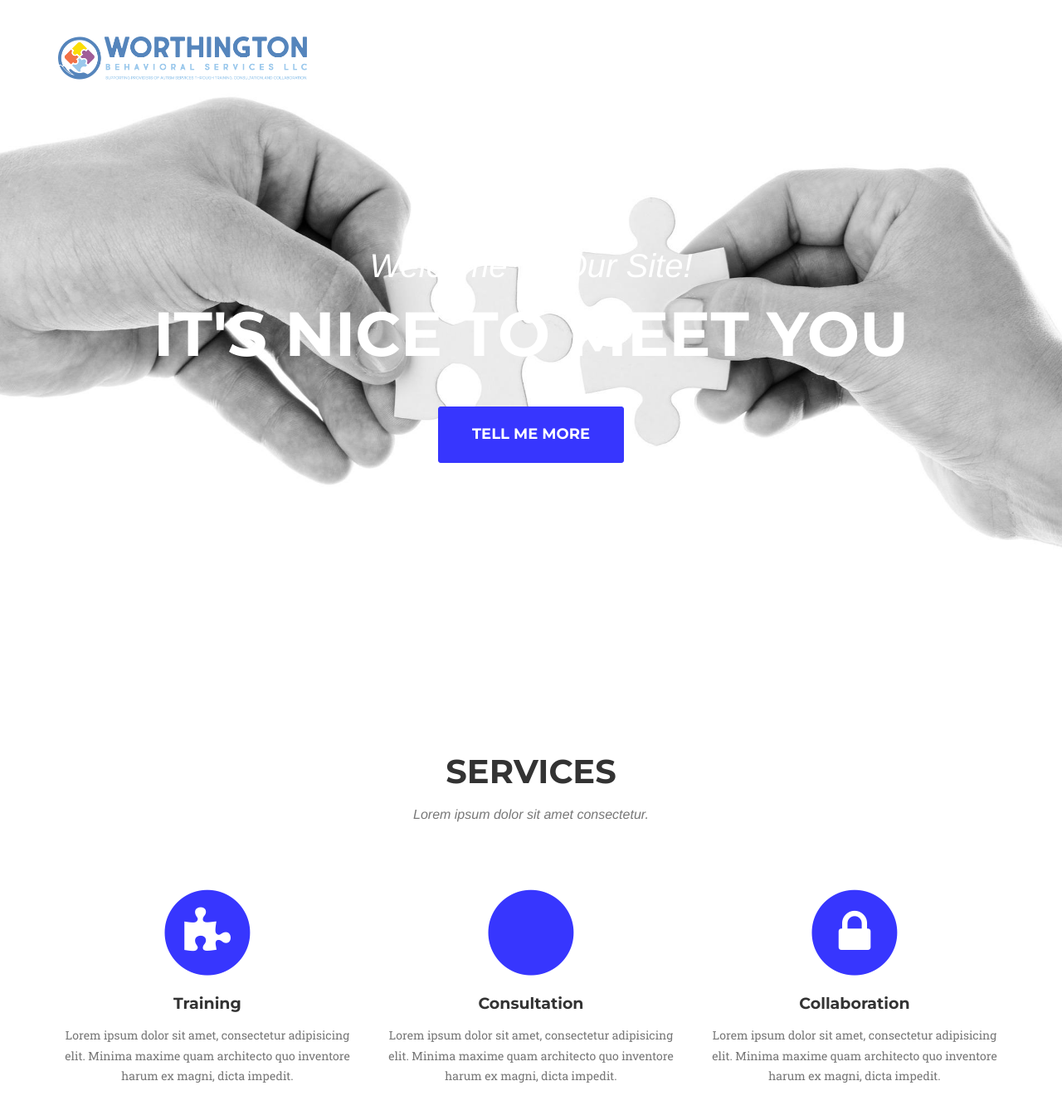
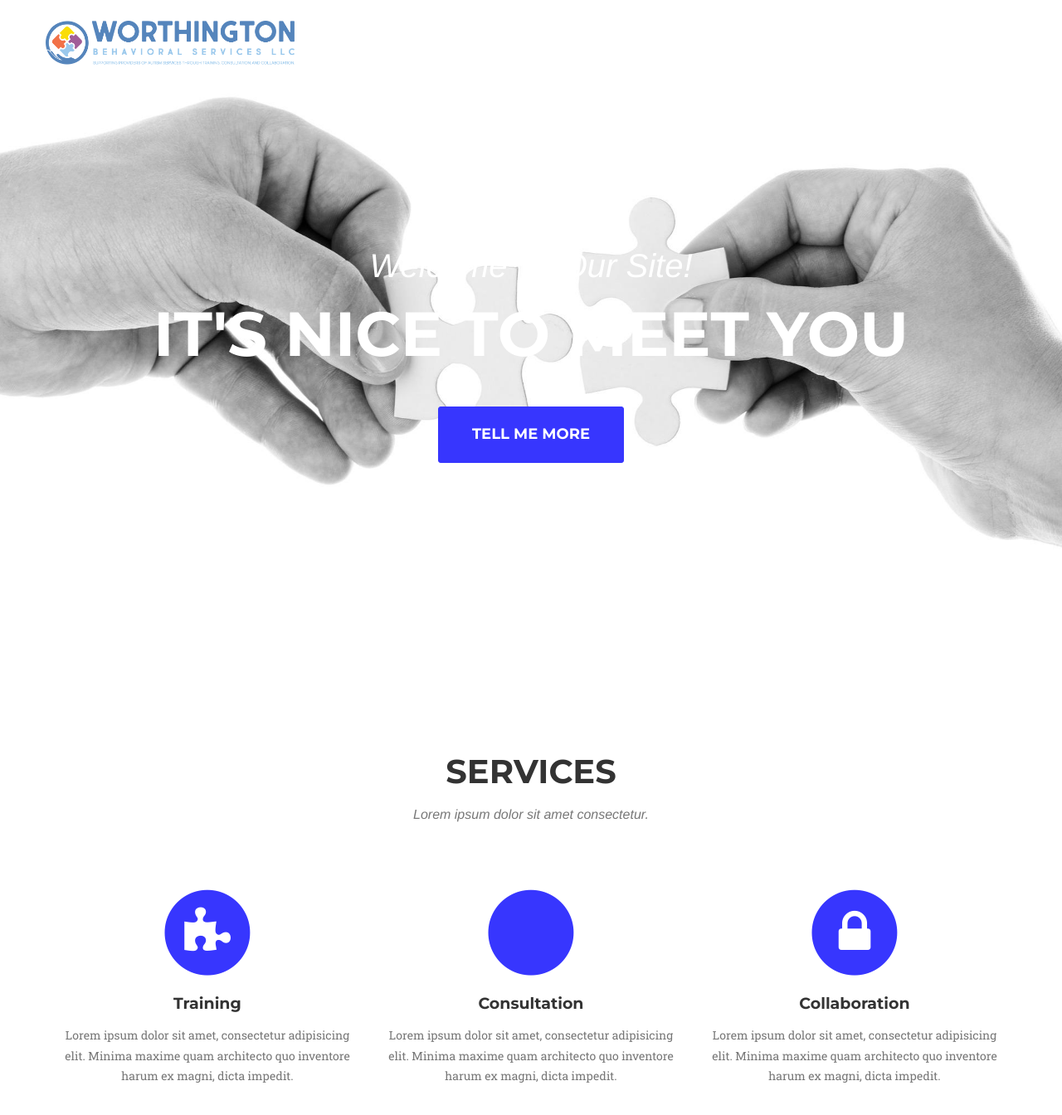
Before and after one commit to wbsllc/website, a Jekyll site: the page built from index.html, in a window 1280 px wide and 1400 px high. Shown: the top 1344 px of the window at 83% size. Built offline with Jekyll 4.4.1, drawn with Linux system fonts in a browser that asks for light colours; some web fonts are replaced.

Commit message:
Update agency.css

```diff
--- a/_includes/css/agency.css
+++ b/_includes/css/agency.css
@@ -178,7 +178,7 @@ fieldset[disabled] .btn-xl.active {
 .navbar-default .navbar-brand {
     font-family: "Kaushan Script","Helvetica Neue",Helvetica,Arial,cursive;
     color: #{{ site.data.template.color.primary }};
-    width: 300px;
+    padding: 0;
 }
 
 .navbar-default .navbar-brand:hover,
```
